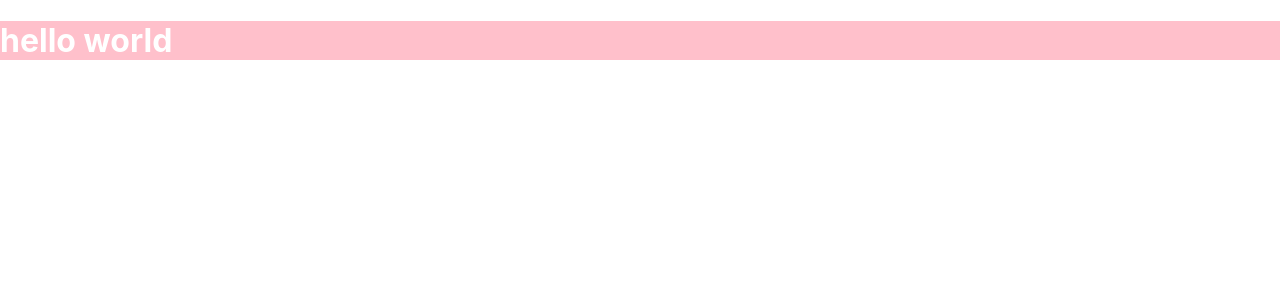
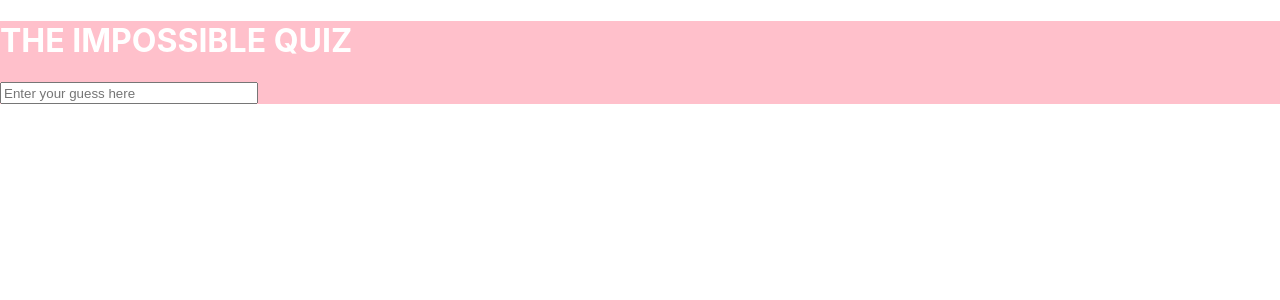
Before and after one commit to DennisVN/the-impossible-quiz, a React (Create React App) app: page /quiz in a window 1280 px wide. Shown: the top 300 px of the page. Built offline with nearby package versions, Linux system fonts and the light colour scheme.

Commit message:
Create inputfield component and display

```diff
--- /dev/null
+++ b/src/components/InputField/index.tsx
@@ -0,0 +1,10 @@
+import React, { FC } from "react";
+import styled from 'styled-components';
+
+const StyledInputField = styled.input`
+height:1rem; width:250px; `;
+// ...props altijd als laatste benoemen
+const InputField: FC <any> = ({placeholder, label, ...props}) => {
+    return <StyledInputField type="text" label={label} placeholder={placeholder} {...props} />;
+}
+export default InputField;
--- a/src/components/TestStyledComponent/index.tsx
+++ b/src/components/TestStyledComponent/index.tsx
@@ -1,21 +1,22 @@
 import React, { FC, PropsWithChildren } from "react";
 import styled from 'styled-components';
+import InputField from "../InputField";
 
+export interface TestStyledComponentProps {}
 
-export interface TestStyledComponentProps {
-label: string;
-}
-
+//styled.className
 const StyledTestDiv = styled.div`
 height:100%; width:100%; background-color:pink;
 `;
 const StyledTestHeader = styled.h1`
 color:white;
 `;
-
-const TestStyledComponent: FC <PropsWithChildren<TestStyledComponentProps>> = ({label}) => {
+// TODO alle componenten in div komen terug als TSC
+// Alles tussen component (bv label) word herkend door PWC
+const TestStyledComponent: FC <TestStyledComponentProps> = ({ children}) => {
     return (<StyledTestDiv>
-        <StyledTestHeader>{label}</StyledTestHeader>
+        <StyledTestHeader>{"THE IMPOSSIBLE QUIZ"}</StyledTestHeader>
+        {children}
     </StyledTestDiv>);
 }
 
--- a/src/container/AppContainer/index.tsx
+++ b/src/container/AppContainer/index.tsx
@@ -6,7 +6,7 @@ const AppContainer: FC <any> = () => {
 
 return <Switch>
         <Route path="/quiz" render={(props) =><QuizContainer{...props}/>}/>
-        <Route path="/" render={() => <h4>consider checking url</h4>}/>
+        <Route path="/" render={() => <h4>The impossible quiz (/quiz)</h4>}/>
     </Switch>
 }
 
--- a/src/container/QuizContainer/index.tsx
+++ b/src/container/QuizContainer/index.tsx
@@ -1,11 +1,11 @@
 import React, { FC } from "react";
 import match ,{ Redirect, Route, Switch } from "react-router-dom";
+import InputField from "../../components/InputField";
 import TestStyledComponent from "../../components/TestStyledComponent";
-
+// Eindcomponenten komen hier terecht.
+// TSC is main container aka form
 const QuizContainer: FC <any> = () => {
-
-    return <TestStyledComponent label={"hello world"}/>
-
+    return <TestStyledComponent><InputField placeholder="Enter your guess here" label="userInput" /></TestStyledComponent>
 }
 
 export default QuizContainer;
```
